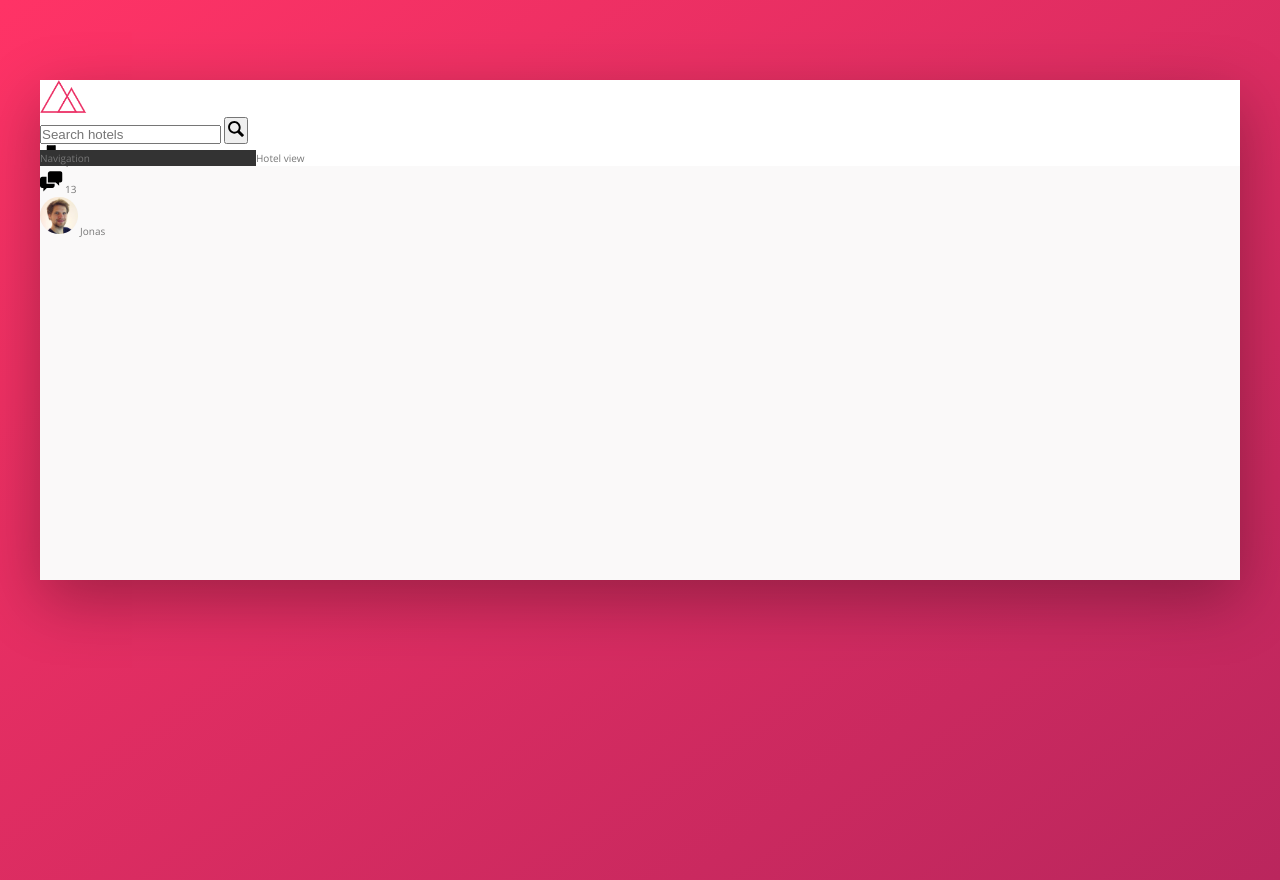
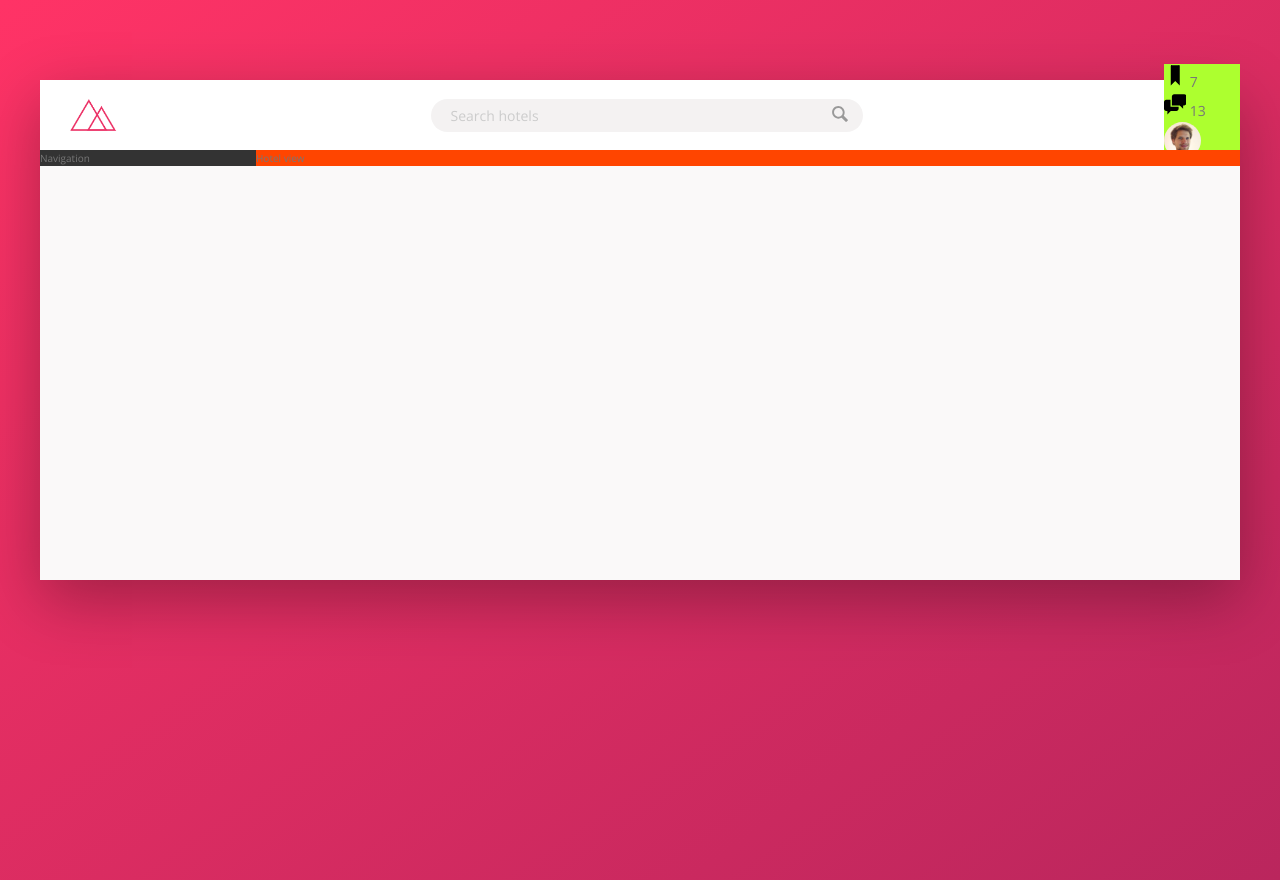
Before and after one commit to sam-nazarian/hotel-landing-page, a website: page index.html in a window 1280 px wide. Drawn offline with nearby package versions, Linux system fonts and the light colour scheme.

Commit message:
Built the header - part 2

```diff
--- a/sass/_components.scss
+++ b/sass/_components.scss
@@ -2,21 +2,67 @@
 // Logo
 .logo {
   height: 3.25rem;
+  margin-left: 3rem;
 }
 
 /////////////////////////////////////
 // SEARCH
 .search {
+  flex: 0 0 40%;
+
+  // use flex to horizontally & verically center an elm
+  display: flex; //a flex item becomes a flex container
+  align-items: center;
+  justify-content: center;
+
   &__input {
+    font-family: inherit;
+    font-size: inherit;
+    color: inherit;
+    background-color: var(--color-grey-light-2);
+    border: none;
+    padding: 0.7rem 2rem;
+    border-radius: 100px;
+    width: 90%;
+    transition: all 0.2s;
+    margin-right: -3.25rem; //to make the button move on top of the input
+
+    &:focus {
+      outline: none;
+      width: 100%;
+      background-color: var(--color-grey-light-3);
+    }
+
+    // ::placeholder is a pseudo element (something that is not visible in your html code but can be manipulated like a regular element).
+    &::-webkit-input-placeholder {
+      font-weight: 100;
+      color: var(--color-grey-light-4);
+    }
   }
 
+  // background is transparent so this is not needed
+  // &__input:focus + &__button {
+  //   background-color: var(--color-grey-light-3);
+  // }
+
   &__button {
+    border: none;
+    background-color: transparent;
+
+    &:focus {
+      outline: none;
+    }
+
+    &:active {
+      transform: translateY(2px); //make button move down when active
+    }
   }
 
   &__icon {
     //must set both height & width
     height: 2rem;
     width: 2rem;
+    fill: var(--color-grey-dark-3);
   }
 }
 
@@ -24,6 +70,7 @@
 // USER NAVIGATION
 
 .user-nav {
+  background-color: greenyellow;
   &__icon-box {
   }
 
--- a/sass/_layout.scss
+++ b/sass/_layout.scss
@@ -7,9 +7,14 @@
 }
 
 .header {
+  font-size: 1.4rem;
   height: 7rem;
   background-color: #fff;
   border-bottom: var(--color-grey-light-2);
+
+  display: flex;
+  justify-content: space-between;
+  align-items: center;
 }
 
 .content {
@@ -24,6 +29,6 @@
 }
 
 .hotel-view {
-  background-color: #fff;
+  background-color: orangered;
   flex: 1; //elm should grow as much as it can
 }
```
Also changed, not shown: css/style.css, 1 other file.
